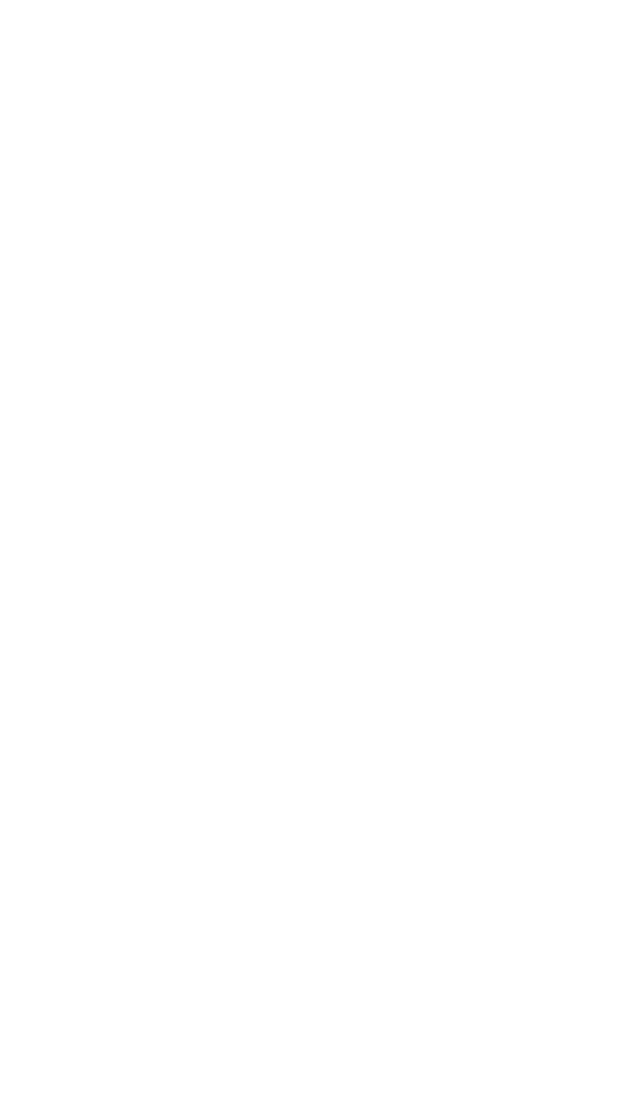
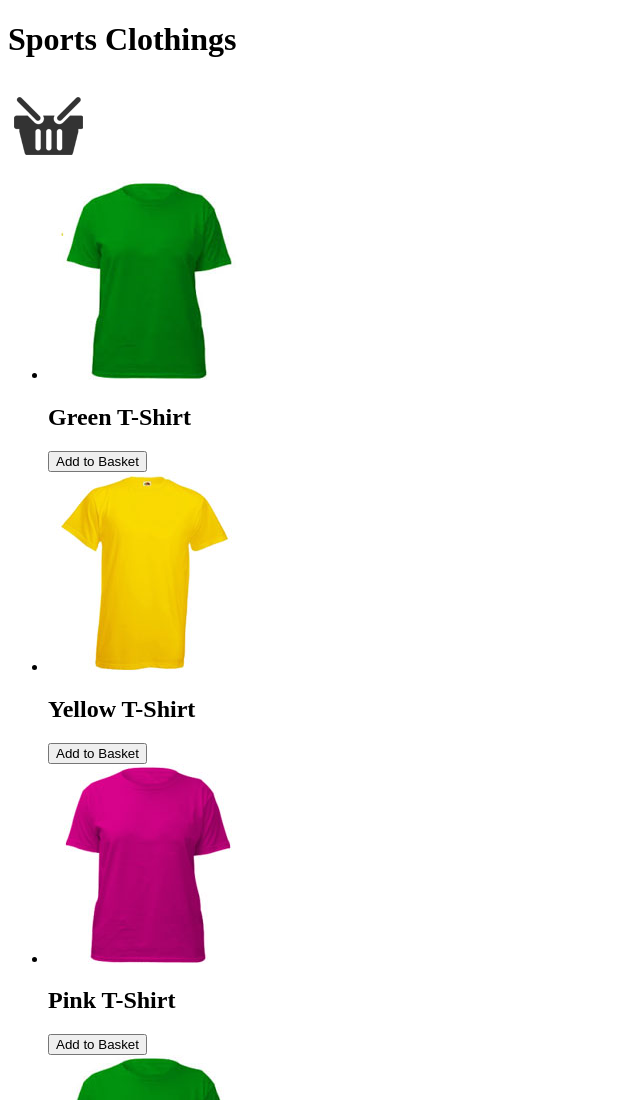
Before and after one commit to AmirTaki/Animating-a-Shopping-Cart, a plain HTML site: page index.html in a window 1280 px wide. Shown: the top 1100 px of the page, without its empty margins (0-640 px from the left). Before the commit the page ends 800 px from the top, so only its background shows below. Drawn offline with nearby package versions, Linux system fonts and the light colour scheme.

Commit message:
add wirte in indext at project

```diff
--- a/index.html
+++ b/index.html
@@ -5,8 +5,45 @@
     <meta name="viewport" content="width=device-width, initial-scale=1.0">
     <title>Animating a Shopping Cart</title>
     <link rel="stylesheet" href="./src/styles/styles.css">
+    <script src="https://ajax.googleapis.com/ajax/libs/jquery/3.7.1/jquery.min.js"></script>
 </head>
-<body>
+<body class = "basket">
+    <header>
+        <h1>Sports Clothings</h1>
+        <div class = "basket0icon"><img src="./src/images/basket.png" alt=""></div>
+    </header>
+    <ul class = "products">
+        <li>
+            <img src="./src/images/t-1.jpg" alt="">
+            <h2>Green T-Shirt</h2>
+            <button>Add to Basket</button>
+        </li>
+        <li>
+            <img src="./src/images/t-2.jpg" alt="">
+            <h2>Yellow T-Shirt</h2>
+            <button>Add to Basket</button>
+        </li>
+        <li>
+            <img src="./src/images/t-3.jpg" alt="">
+            <h2>Pink T-Shirt</h2>
+            <button>Add to Basket</button>
+        </li>
+        <li>
+            <img src="./src/images/t-1.jpg" alt="">
+            <h2>Green T-Shirt</h2>
+            <button>Add to Basket</button>
+        </li>
+        <li>
+            <img src="./src/images/t-2.jpg" alt="">
+            <h2>Yellow T-Shirt</h2>
+            <button>Add to Basket</button>
+        </li>
+        <li>
+            <img src="./src/images/t-3.jpg" alt="">
+            <h2>Pink T-Shirt</h2>
+            <button>Add to Basket</button>
+        </li>
+    </ul>
 
 </body>
 </html>
```
